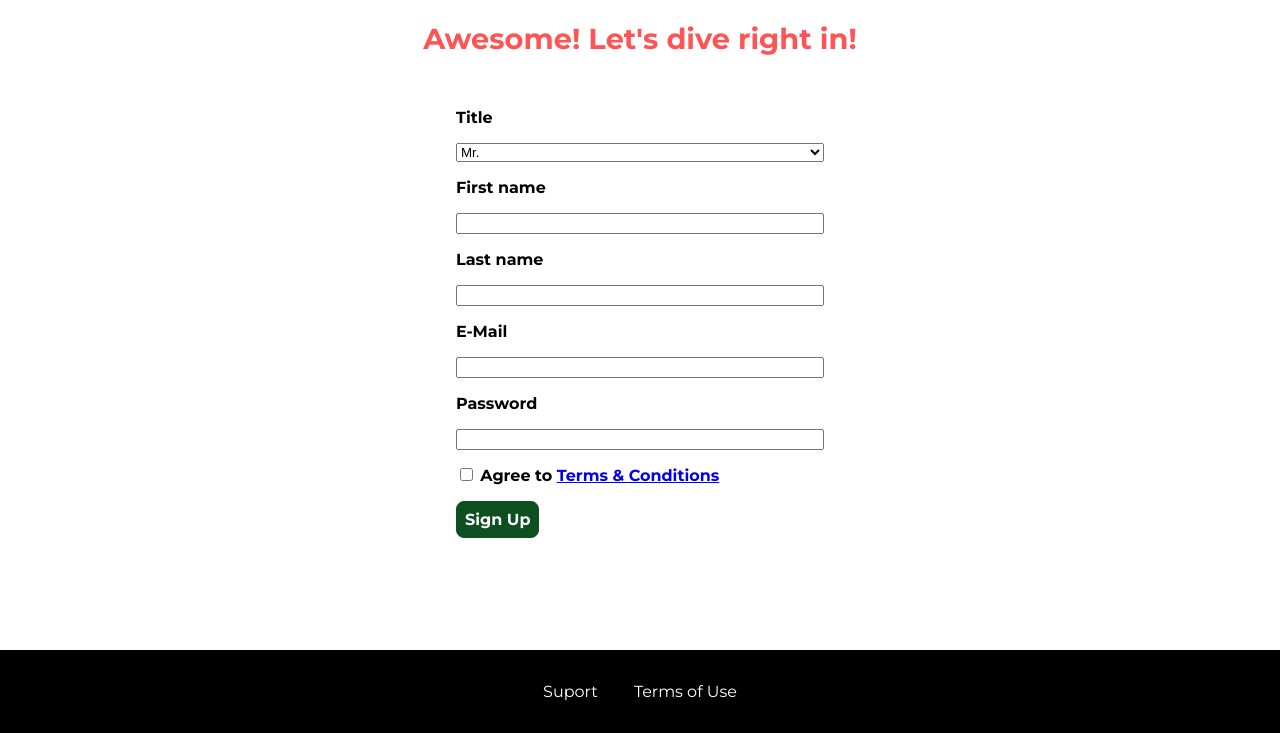
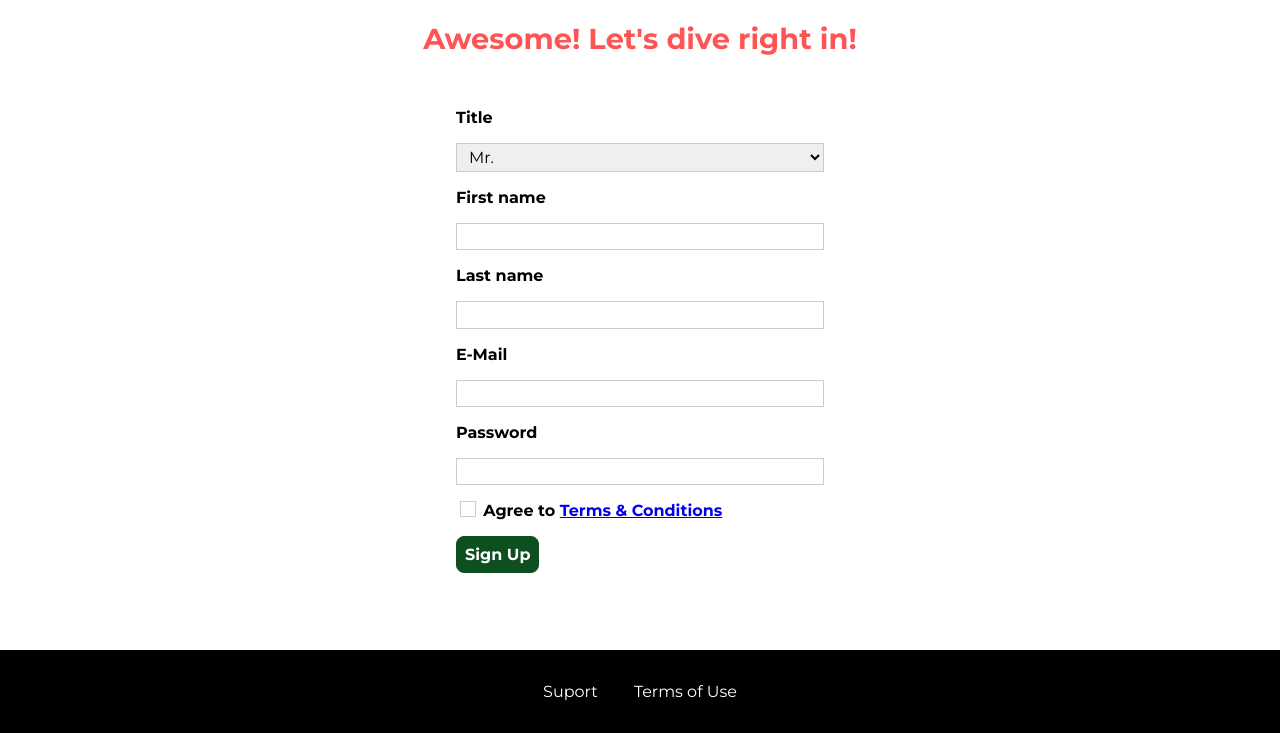
Before and after one commit to ManuelVillarVitoria/CSS3-uHost-Clone, a plain HTML site: page start-hosting/index.html in a window 1280 px wide. Shown: the part 70-803 px from the top of the page. Drawn offline with Linux system fonts and the light colour scheme.

Commit message:
styling the form elements & checkbox

```diff
--- a/start-hosting/start-hosting.css
+++ b/start-hosting/start-hosting.css
@@ -29,6 +29,36 @@ main {
 .signup-form input[id*="terms"] + label {
     display: inline-block;
     width: auto;
+    vertical-align: middle;
+}
+
+.signup-form input:not([type="checkbox"]),
+.signup-form select {
+    border: 1px solid #ccc;
+    padding: 0.2rem 0.5rem;
+    font: inherit;
+}
+
+.signup-form input:focus,
+.signup-form select:focus {
+    outline: none;
+    background: #d8f3df;
+    border-color: #2ddf5c;
+}
+
+.signup-form input[type="checkbox"] {
+    border: 1px solid #ccc;
+    background: white;
+    width: 1rem;
+    height: 1rem;
+    -webkit-appearance: none;
+    -moz-appearance: none;
+    appearance: none;
+}
+
+.signup-form input[type="checkbox"]:checked {
+    background: #2ddf5c;
+    border: #0e4f1f;
 }
 
 .signup-form button[type="submit"] {
```
